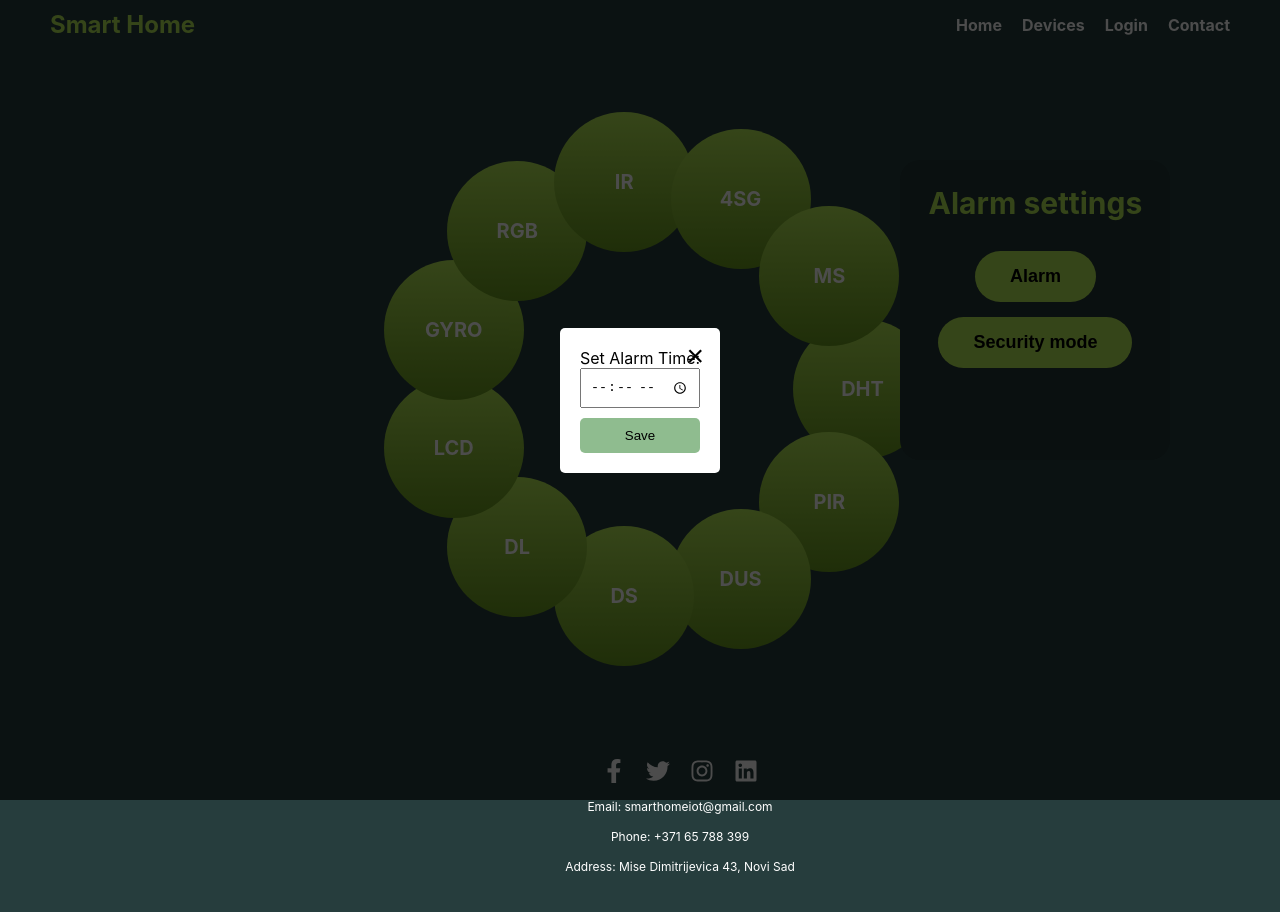
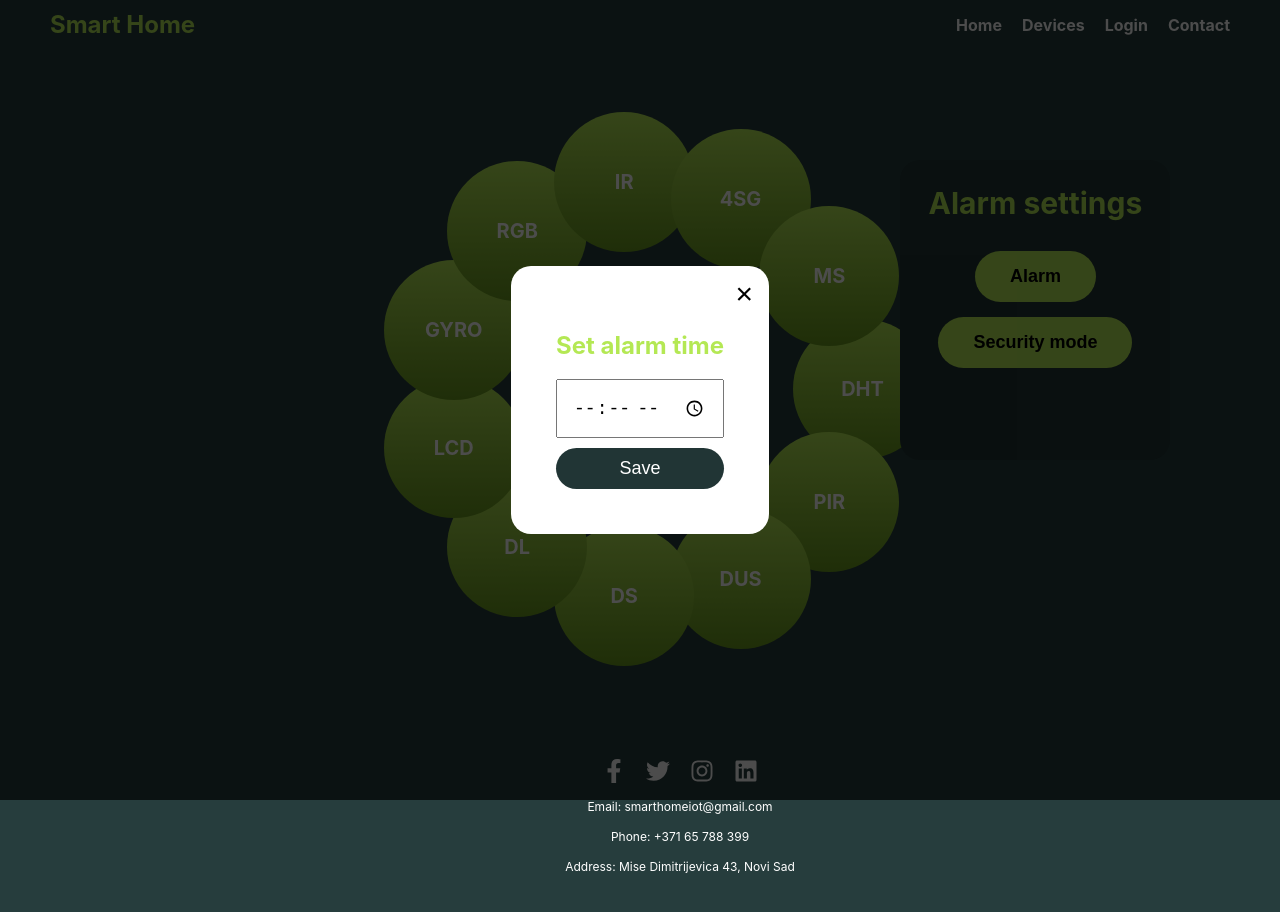
Before and after one commit to afilipic/SmartHome-IoT, a React (Create React App) app in the folder smart-home-client/: page /devices in a window 1280 px wide. Both pictures are taken after a click on the button "Alarm". Shown: the top 912 px of the page. Built offline with nearby package versions, Linux system fonts and the light colour scheme.

Commit message:
Buttons styled

```diff
--- a/smart-home-client/src/components/device/AlarmForm/AlarmForm.styled.tsx
+++ b/smart-home-client/src/components/device/AlarmForm/AlarmForm.styled.tsx
@@ -9,13 +9,16 @@ export const StyledForm = styled.form`
 
 export const StyledInput = styled.input`
   margin-bottom: 10px;
-  padding: 8px;
+  padding: 15px;
+  font-size:18px;
 `;
 
 export const StyledButton = styled.button`
-  background-color: #8fbc8f;
+  background-color: #213535;
+  color:white;
   border: none;
-  border-radius: 5px;
+  border-radius: 25px;
+  font-size: 18px;
   padding: 10px;
   cursor: pointer;
 `;
--- a/smart-home-client/src/components/device/AlarmForm/AlarmForm.tsx
+++ b/smart-home-client/src/components/device/AlarmForm/AlarmForm.tsx
@@ -19,7 +19,7 @@ const AlarmForm = ({ onSubmit }: AlarmFormProps) => {
 
     return (
         <StyledForm onSubmit={handleSubmit}>
-            <label htmlFor="alarmTime">Set Alarm Time:</label>
+            <h2 style={{ color: '#b4e854' }}>Set alarm time</h2>
             <StyledInput
                 type="time"
                 id="alarmTime"
--- a/smart-home-client/src/components/device/SecurityModeForm/SecurityModeForm.styled.tsx
+++ b/smart-home-client/src/components/device/SecurityModeForm/SecurityModeForm.styled.tsx
@@ -9,13 +9,16 @@ export const StyledForm = styled.form`
 
 export const StyledInput = styled.input`
   margin-bottom: 10px;
-  padding: 8px;
+  padding: 15px;
+  font-size:18px;
 `;
 
 export const StyledButton = styled.button`
-  background-color: #8fbc8f;
+  background-color: #213535;
   border: none;
-  border-radius: 5px;
+  color:white;
+  border-radius: 25px;
+  font-size: 18px;
   padding: 10px;
   cursor: pointer;
 `;
--- a/smart-home-client/src/components/device/SecurityModeForm/SecurityModeForm.tsx
+++ b/smart-home-client/src/components/device/SecurityModeForm/SecurityModeForm.tsx
@@ -24,7 +24,7 @@ const SecurityModeForm = ({ onSubmit }: SecurityModeFormProps) => {
 
     return (
         <StyledForm onSubmit={handleSubmit}>
-            <label htmlFor="securityCode">Enter Security Code:</label>
+            <h2 style={{ color: '#b4e854' }}>Security code</h2>
             <StyledInput
                 type="text"
                 id="securityCode"
--- a/smart-home-client/src/components/shared/modal/Modal.styled.tsx
+++ b/smart-home-client/src/components/shared/modal/Modal.styled.tsx
@@ -15,8 +15,8 @@ export const ModalOverlay = styled.article`
 
 export const ModalContainer = styled.article`
     background: #fff;
-    padding: 20px;
-    border-radius: 5px;
+    padding: 45px;
+    border-radius: 20px;
     position: relative;
 `;
 
```
